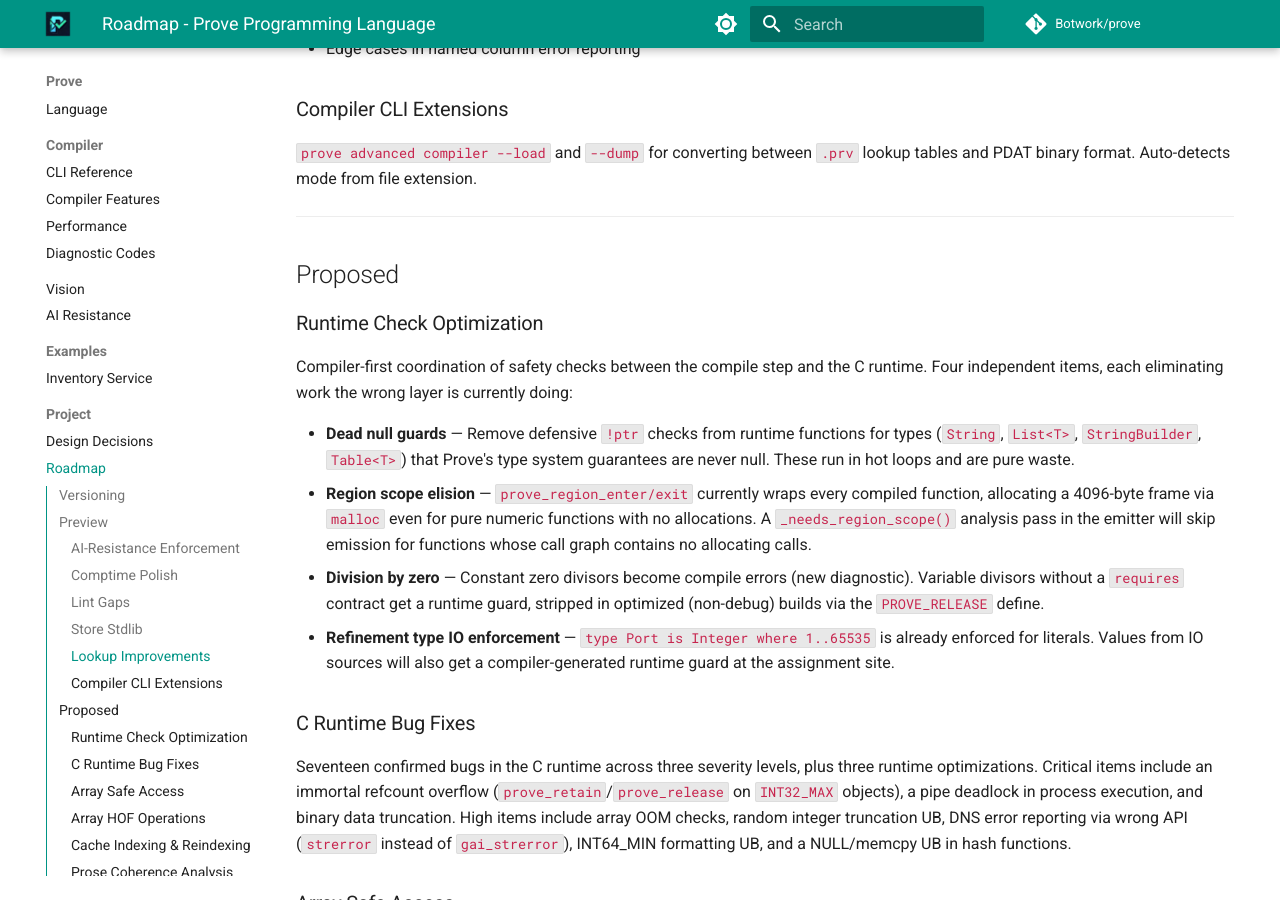
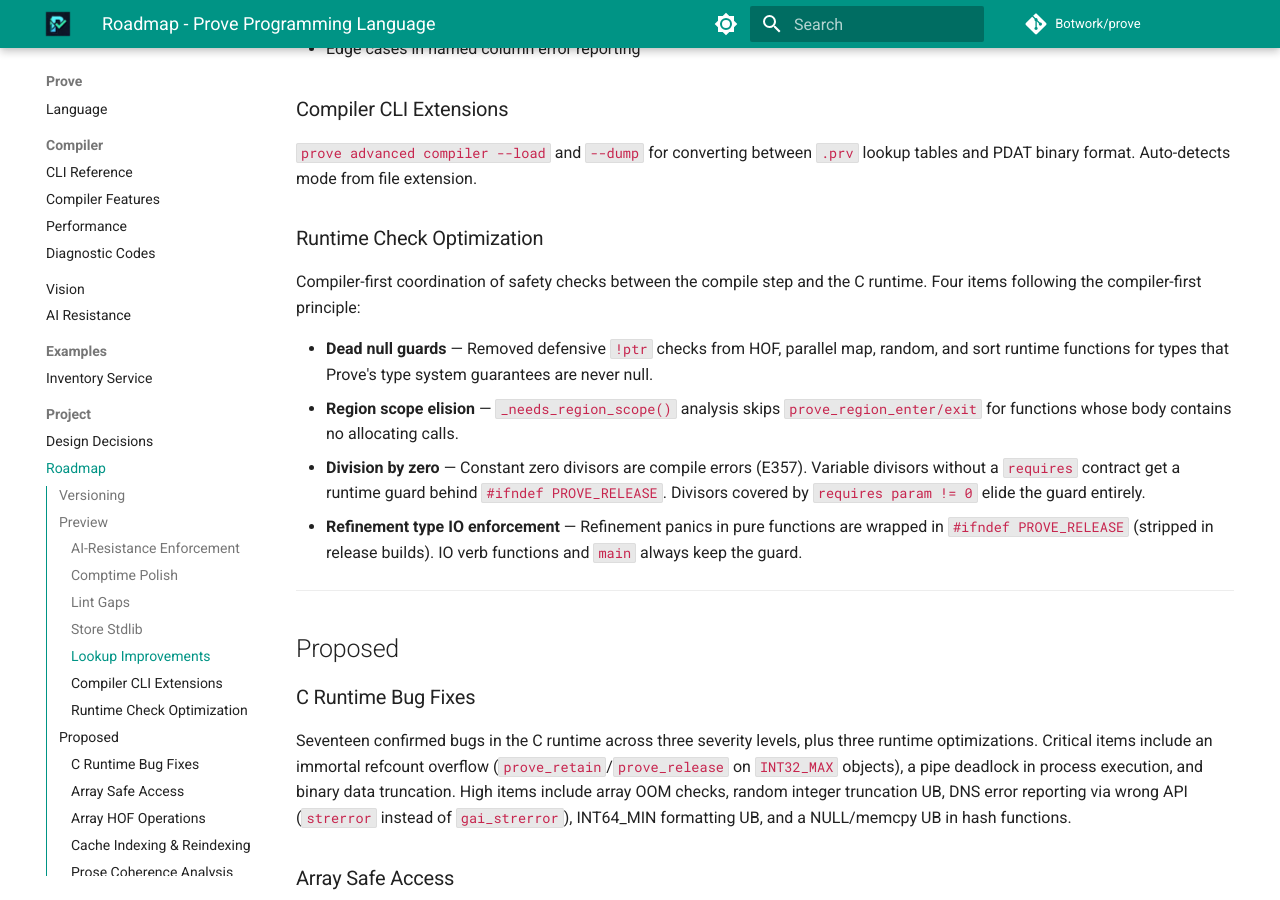
Before and after one commit to kennedyshead/prove, an MkDocs documentation site: the page built from docs/roadmap.md, in a window 1280 px wide and 900 px high, scrolled down 1533 px. Built offline with MkDocs 1.6.1 and Material for MkDocs 9.7.7, drawn with Linux system fonts in a browser that asks for light colours.

Commit message:
Runtime hardening

```diff
--- a/docs/roadmap.md
+++ b/docs/roadmap.md
@@ -70,29 +70,25 @@ replaces linear scan in reverse lookups. Remaining:
 `prove advanced compiler --load` and `--dump` for converting between `.prv` lookup
 tables and PDAT binary format. Auto-detects mode from file extension.
 
+### Runtime Check Optimization
+
+Compiler-first coordination of safety checks between the compile step and the C runtime.
+Four items following the compiler-first principle:
+
+- **Dead null guards** — Removed defensive `!ptr` checks from HOF, parallel map, random,
+  and sort runtime functions for types that Prove's type system guarantees are never null.
+- **Region scope elision** — `_needs_region_scope()` analysis skips `prove_region_enter/exit`
+  for functions whose body contains no allocating calls.
+- **Division by zero** — Constant zero divisors are compile errors (E357). Variable
+  divisors without a `requires` contract get a runtime guard behind `#ifndef PROVE_RELEASE`.
+  Divisors covered by `requires param != 0` elide the guard entirely.
+- **Refinement type IO enforcement** — Refinement panics in pure functions are wrapped in
+  `#ifndef PROVE_RELEASE` (stripped in release builds). IO verb functions and `main` always
+  keep the guard.
+
 ---
 
 ## Proposed
-
-### Runtime Check Optimization
-
-Compiler-first coordination of safety checks between the compile step and the C runtime.
-Four independent items, each eliminating work the wrong layer is currently doing:
-
-- **Dead null guards** — Remove defensive `!ptr` checks from runtime functions for types
-  (`String`, `List<T>`, `StringBuilder`, `Table<T>`) that Prove's type system guarantees
-  are never null. These run in hot loops and are pure waste.
-- **Region scope elision** — `prove_region_enter/exit` currently wraps every compiled
-  function, allocating a 4096-byte frame via `malloc` even for pure numeric functions
-  with no allocations. A `_needs_region_scope()` analysis pass in the emitter will skip
-  emission for functions whose call graph contains no allocating calls.
-- **Division by zero** — Constant zero divisors become compile errors (new diagnostic).
-  Variable divisors without a `requires` contract get a runtime guard, stripped in
-  optimized (non-debug) builds via the `PROVE_RELEASE` define.
-- **Refinement type IO enforcement** — `type Port is Integer where 1..65535` is already
-  enforced for literals. Values from IO sources will also get a compiler-generated
-  runtime guard at the assignment site.
-
 
 ### C Runtime Bug Fixes
 
```
Also changed, not shown: docs/diagnostics.md (+11 -0 lines), 6 other files.
